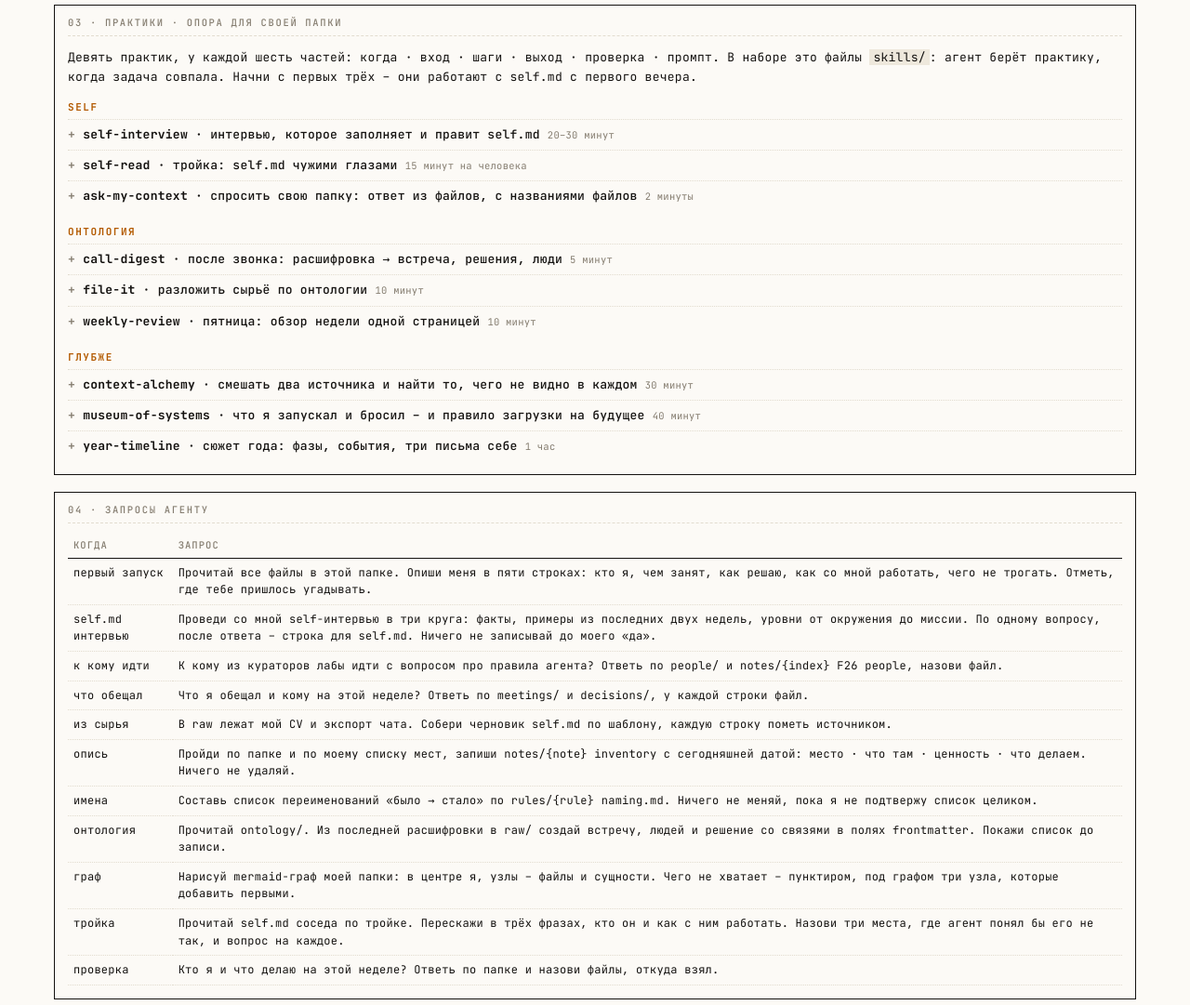
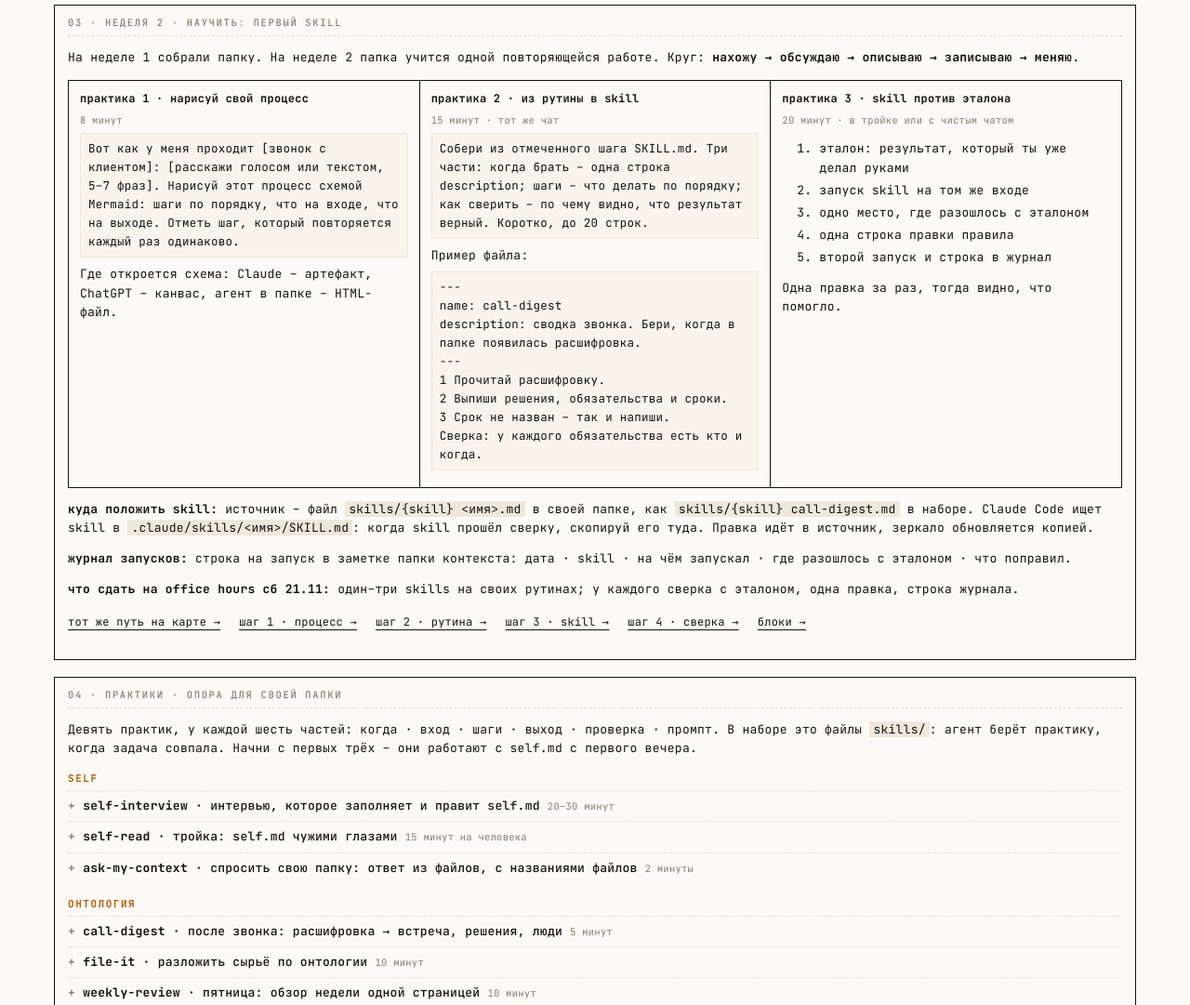
Before and after one commit to ai-mindset-org/f26-lab, a plain HTML site: page harness/web/guide.html in a window 1280 px wide. Shown: the part 860-1941 px from the top of the page at 93% size. Drawn offline with Linux system fonts and the light colour scheme.

Commit message:
guide: раздел недели 2 – научить: первый skill
Три практики с запросами, куда положить skill, журнал запусков,
что сдать на office hours 21.11, ссылки на слой 2. Номера разделов
сдвинуты на один, якоря прежние, в шапке недели 1–2.

Co-Authored-By: Claude Fable 5.2 <noreply@anthropic.com>

```diff
--- a/harness/web/guide.html
+++ b/harness/web/guide.html
@@ -21,10 +21,10 @@
 <link rel="stylesheet" href="doc.css">
 <style>.wk{display:inline-block; padding:1px 6px; border:1px solid var(--ink); font-size:11px} .wk.w1{background:var(--accent)} ol.steps li,ul.steps li{margin:4px 0} h3.prg{font-size:11px; letter-spacing:.14em; text-transform:uppercase; color:var(--accent-ink); margin:14px 0 4px} details.pr > summary .cap{color:var(--muted); font-weight:400} details.pr[open]{padding-bottom:10px} details.pr pre{white-space:pre-wrap}</style>
 </head>
-<body><header id="hd"><img class="logo" src="assets/aim-logo.png" alt="AI Mindset"><div><h1>self harness · Guide</h1><p>как развернуть свою папку · F26 · неделя 1</p></div><nav class="pages"><a href="index.html">Demo</a><a href="index.html?mode=live">Local</a><a href="access.html">About</a></nav></header><main class="wrap">
+<body><header id="hd"><img class="logo" src="assets/aim-logo.png" alt="AI Mindset"><div><h1>self harness · Guide</h1><p>как развернуть свою папку · F26 · недели 1–2</p></div><nav class="pages"><a href="index.html">Demo</a><a href="index.html?mode=live">Local</a><a href="access.html">About</a></nav></header><main class="wrap">
 
 <p class="lead">Цель вечера – папка, на которую агент опирается в работе: <b>self.md</b>, пять правил агента, карта мест и правило имён. Проверка одна: агент описал тебя так, что ты узнал себя.</p>
-<div class="resource-links"><a href="#paths">три пути →</a><a href="#practices">практики →</a><a href="#prompts">запросы агенту →</a><a href="#weeks">как растёт →</a><a href="#agent">передать агенту →</a><a href="f26-self-harness-kit.zip" download>скачать набор ↓</a></div>
+<div class="resource-links"><a href="#paths">три пути →</a><a href="#week2">неделя 2 →</a><a href="#practices">практики →</a><a href="#prompts">запросы агенту →</a><a href="#weeks">как растёт →</a><a href="#agent">передать агенту →</a><a href="f26-self-harness-kit.zip" download>скачать набор ↓</a></div>
 
 <section class="panel" id="paths"><h2>01 · три пути</h2><div class="cols">
 <div><h3>A · без терминала</h3><ol class="steps"><li><a href="f26-self-harness-kit.zip">скачай набор</a>, открой папку <code>starter-kit/context</code> (в репозитории – <code>kit/context</code>)</li><li>заполни <code>self.md</code>: пять строк хватит, можно надиктовать агенту в чате</li><li>в проекте Claude или ChatGPT: <code>self.md</code> и <code>AGENTS.md</code> – в файлы проекта, текст правил – в инструкции</li><li>спроси: «кто я и что делаю на этой неделе?»</li></ol></div>
@@ -41,7 +41,26 @@
 <tr><td>+</td><td>любой</td><td>лаба в папке: <code>{project} F26 lab</code> и кураторы твоей тройки в <code>people/</code> – агент отвечает, к кому идти с вопросом</td></tr></table>
 <p>Суббота, второй час – субботник: опись через вердикты живой · архив · снести, спорное в чистилище с датой через 30 дней.</p></section>
 
-<section class="panel" id="practices"><h2>03 · практики · опора для своей папки</h2>
+<section class="panel" id="week2"><h2>03 · неделя 2 · научить: первый skill</h2>
+<p>На неделе 1 собрали папку. На неделе 2 папка учится одной повторяющейся работе. Круг: <b>нахожу → обсуждаю → описываю → записываю → меняю</b>.</p>
+<div class="cols">
+<div><h3>практика 1 · нарисуй свой процесс</h3><p class="cap">8 минут</p><pre class="md">Вот как у меня проходит [звонок с клиентом]: [расскажи голосом или текстом, 5–7 фраз]. Нарисуй этот процесс схемой Mermaid: шаги по порядку, что на входе, что на выходе. Отметь шаг, который повторяется каждый раз одинаково.</pre><p>Где откроется схема: Claude – артефакт, ChatGPT – канвас, агент в папке – HTML-файл.</p></div>
+<div><h3>практика 2 · из рутины в skill</h3><p class="cap">15 минут · тот же чат</p><pre class="md">Собери из отмеченного шага SKILL.md. Три части: когда брать – одна строка description; шаги – что делать по порядку; как сверить – по чему видно, что результат верный. Коротко, до 20 строк.</pre><p>Пример файла:</p><pre class="md">---
+name: call-digest
+description: сводка звонка. Бери, когда в папке появилась расшифровка.
+---
+1 Прочитай расшифровку.
+2 Выпиши решения, обязательства и сроки.
+3 Срок не назван – так и напиши.
+Сверка: у каждого обязательства есть кто и когда.</pre></div>
+<div><h3>практика 3 · skill против эталона</h3><p class="cap">20 минут · в тройке или с чистым чатом</p><ol class="steps"><li>эталон: результат, который ты уже делал руками</li><li>запуск skill на том же входе</li><li>одно место, где разошлось с эталоном</li><li>одна строка правки правила</li><li>второй запуск и строка в журнал</li></ol><p>Одна правка за раз, тогда видно, что помогло.</p></div>
+</div>
+<p><b>куда положить skill:</b> источник – файл <code>skills/{skill} &lt;имя&gt;.md</code> в своей папке, как <code>skills/{skill} call-digest.md</code> в наборе. Claude Code ищет skill в <code>.claude/skills/&lt;имя&gt;/SKILL.md</code>: когда skill прошёл сверку, скопируй его туда. Правка идёт в источник, зеркало обновляется копией.</p>
+<p><b>журнал запусков:</b> строка на запуск в заметке папки контекста: дата · skill · на чём запускал · где разошлось с эталоном · что поправил.</p>
+<p><b>что сдать на office hours сб 21.11:</b> один–три skills на своих рутинах; у каждого сверка с эталоном, одна правка, строка журнала.</p>
+<div class="resource-links"><a href="app.html?layer=2">тот же путь на карте →</a><a href="app.html?layer=2&amp;tab=today&amp;step=1">шаг 1 · процесс →</a><a href="app.html?layer=2&amp;tab=today&amp;step=2">шаг 2 · рутина →</a><a href="app.html?layer=2&amp;tab=today&amp;step=3">шаг 3 · skill →</a><a href="app.html?layer=2&amp;tab=today&amp;step=4">шаг 4 · сверка →</a><a href="app.html?layer=2&amp;tab=blocks">блоки →</a></div></section>
+
+<section class="panel" id="practices"><h2>04 · практики · опора для своей папки</h2>
 <p>Девять практик, у каждой шесть частей: когда · вход · шаги · выход · проверка · промпт. В наборе это файлы <code>skills/</code>: агент берёт практику, когда задача совпала. Начни с первых трёх – они работают с self.md с первого вечера.</p>
 <!-- practices:start -->
 <h3 class="prg">self</h3>
@@ -73,7 +92,7 @@
 <!-- practices:end -->
 </section>
 
-<section class="panel" id="prompts"><h2>04 · запросы агенту</h2>
+<section class="panel" id="prompts"><h2>05 · запросы агенту</h2>
 <table class="t"><tr><th>когда</th><th>запрос</th></tr>
 <tr><td>первый запуск</td><td>Прочитай все файлы в этой папке. Опиши меня в пяти строках: кто я, чем занят, как решаю, как со мной работать, чего не трогать. Отметь, где тебе пришлось угадывать.</td></tr>
 <tr><td>self.md интервью</td><td>Проведи со мной self-интервью в три круга: факты, примеры из последних двух недель, уровни от окружения до миссии. По одному вопросу, после ответа – строка для self.md. Ничего не записывай до моего «да».</td></tr>
@@ -87,15 +106,15 @@
 <tr><td>тройка</td><td>Прочитай self.md соседа по тройке. Перескажи в трёх фразах, кто он и как с ним работать. Назови три места, где агент понял бы его не так, и вопрос на каждое.</td></tr>
 <tr><td>проверка</td><td>Кто я и что делаю на этой неделе? Ответь по папке и назови файлы, откуда взял.</td></tr></table></section>
 
-<section class="panel" id="weeks"><h2>05 · как папка растёт до 7 декабря</h2>
+<section class="panel" id="weeks"><h2>06 · как папка растёт до 7 декабря</h2>
 <table class="t"><tr><th>неделя</th><th>понедельник · Алекс</th><th>что добавить в папку</th><th>признак готовности</th></tr>
 <tr><td><span class="wk w1">1 · собрать</span></td><td>09.11 · собрать себя в одну папку</td><td>self.md, AGENTS.md, raw/ и карта мест, naming, онтология с источниками и доступом, about me, люди лабы, чистилище</td><td>агент отвечает «кто я» с названиями файлов</td></tr>
-<tr><td><span class="wk">2 · научить</span></td><td>16.11 · повторяемая работа своего дня</td><td>практики из раздела 03 и один-три своих скилла из того, что ты каждую неделю просишь в чате</td><td>скилл сработал на второй неделе без пересказа</td></tr>
+<tr><td><span class="wk">2 · научить</span></td><td>16.11 · повторяемая работа своего дня</td><td>практики из раздела 04 и один-три своих скилла из того, что ты каждую неделю просишь в чате</td><td>скилл сработал на второй неделе без пересказа</td></tr>
 <tr><td><span class="wk">3 · отпустить</span></td><td>23.11 · работа идёт без тебя</td><td>реестр рутин, одна рутина с бюджетом, проверка «кто я», проверка каждого прогона</td><td>рутина неделю работает сама, сбой виден в обзоре недели</td></tr>
 <tr><td><span class="wk">4 · пользоваться</span></td><td>30.11 · одна точка входа</td><td>home – одна страница на утро; раздел «что выучено» в self.md</td><td>утро начинается с одной страницы</td></tr></table>
 <p>Среды Кирилла опираются на эту папку: «кто ты» для идеи проекта берётся из готового self.md.</p></section>
 
-<section class="panel" id="agent"><h2>06 · передать агенту</h2>
+<section class="panel" id="agent"><h2>07 · передать агенту</h2>
 <p>Скопируй агенту в папке целиком:</p>
 <pre>Прочитай https://github.com/ai-mindset-org/f26-lab – README, harness.md и harness/kit/files.
 Это self-harness лабы F26. Моя папка – текущая рабочая.
@@ -105,7 +124,7 @@
 4. в конце назови файлы, которые тронул</pre>
 <p>Обновить свою папку новыми файлами набора, не трогая правленое: <code>node ~/f26-lab/harness/tools/update-folder.mjs --dir ~/self --dry</code>, без <code>--dry</code> – запись.</p></section>
 
-<section class="panel"><h2>07 · команды</h2>
+<section class="panel"><h2>08 · команды</h2>
 <table class="t"><tr><th>что</th><th>команда</th></tr>
 <tr><td>новая папка + граф</td><td><code>harness/bin/new.sh ~/self [пресет]</code></td></tr>
 <tr><td>открыть свою папку</td><td><code>harness/bin/open.sh ~/self</code></td></tr>
```
